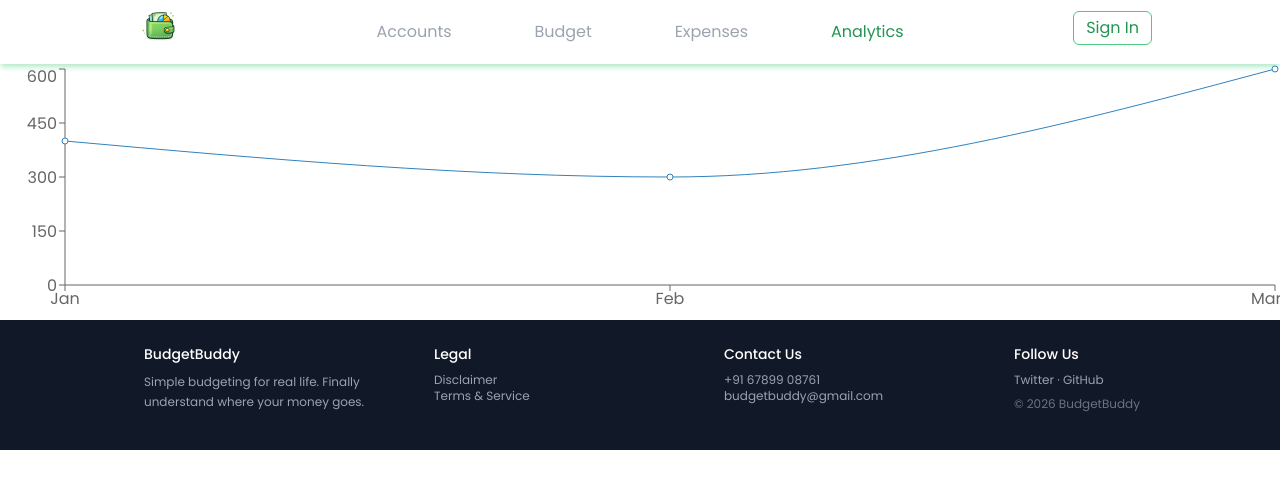
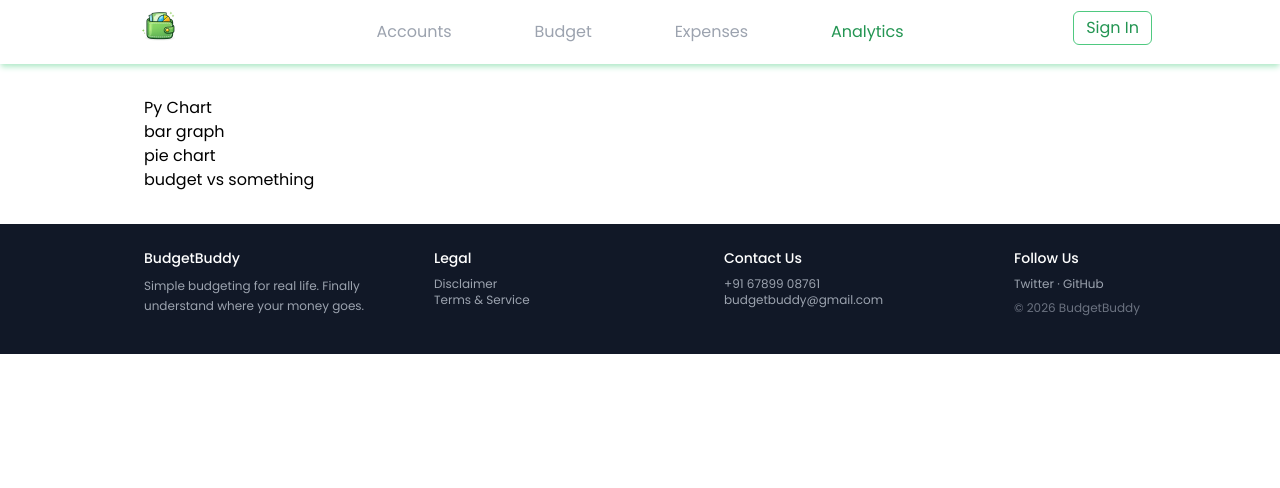
Before and after one commit to Vinitgaikwad/Budget-Planner, a React (Vite) app in the folder frontend/: page /dashboard/analytics in a window 1280 px wide. Shown: the top 488 px of the page. Built offline with nearby package versions, Linux system fonts and the light colour scheme.

Commit message:
Added Some Analitics

```diff
--- a/frontend/src/features/analytics/pages/AnalyticsPage.tsx
+++ b/frontend/src/features/analytics/pages/AnalyticsPage.tsx
@@ -1,21 +1,27 @@
-import Chart from "../components/Chart";
-
 export function AnalyticsPage() {
     return (
-        <div className="">
+        <div className="px-36 py-8">
             {/*
             budget, expense and account
-
             -- Expense Pie Chart
             -- Saving Graph
             -- Budget vs Expense
             -- Income Graph
             -- All Filter
-
-
             */}
 
-            <Chart></Chart>
+            <div className="">
+                Py Chart
+            </div>
+            <div className="">
+                bar graph
+            </div>
+            <div className="">
+                pie chart
+            </div>
+            <div className="">
+                budget vs something
+            </div>
         </div>
     )
 }
```
